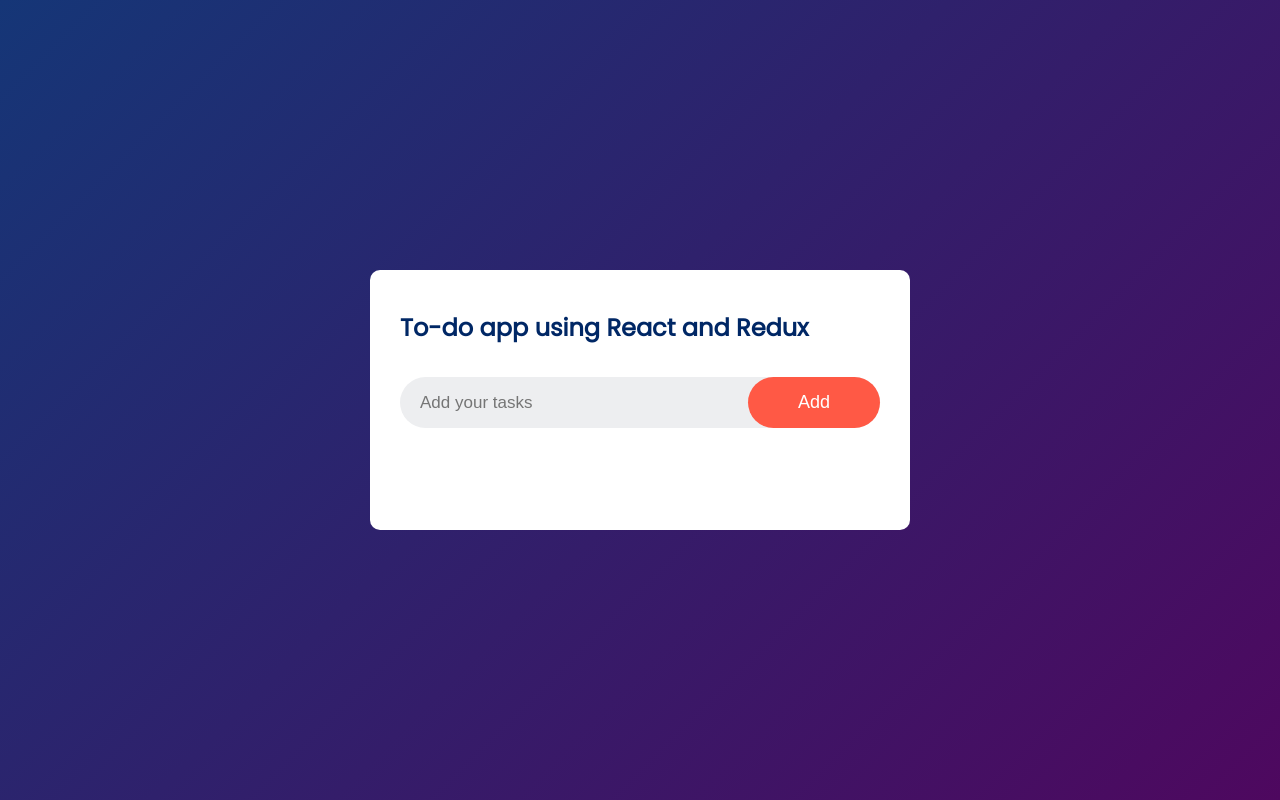
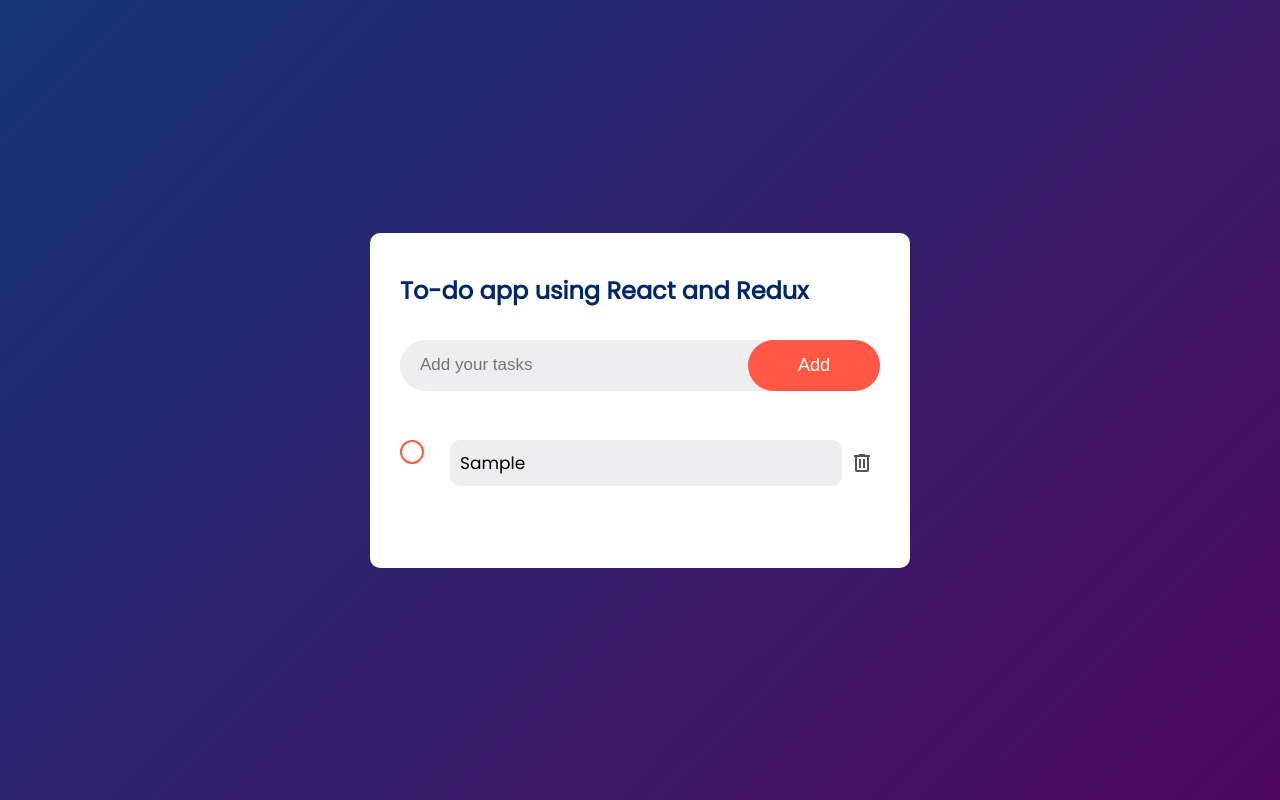
Before and after one commit to prajwl-dh/to-do-list, a React (Vite) app: page / in a window 1280 px wide. Both pictures are taken after typing "Sample" into the empty fields and a click on the button "Add". Built offline with nearby package versions, Linux system fonts and the light colour scheme.

Commit message:
displayed todo from redux state into the app's todo's section

```diff
--- a/src/App.jsx
+++ b/src/App.jsx
@@ -6,6 +6,7 @@
 export default function App() {
   const [formData, setFormData] = React.useState({todo: ''});
   const toDo = useSelector((state) => state.todoReducer.value)
+  const dispatch = useDispatch()
 
   function updateFormData(event) {
     const { name, value } = event.target;
@@ -15,7 +16,12 @@
     }));
   }
 
-  const dispatch = useDispatch()
+  const toDoArray = toDo.map((todo) => (
+    <li key={todo.id} className={todo.completion? "checked" : null}>
+      <p className={todo.completed? "checked" : null}>{todo.todo}</p>
+      <span className="material-symbols-outlined">Delete</span>
+    </li>
+  ))
 
   return (
     <div className="container">
@@ -39,7 +45,7 @@
             }}>Add</button>
         </div>
         <ul id="list-container">
-
+          {toDoArray}
         </ul>
       </div>
     </div>
```
